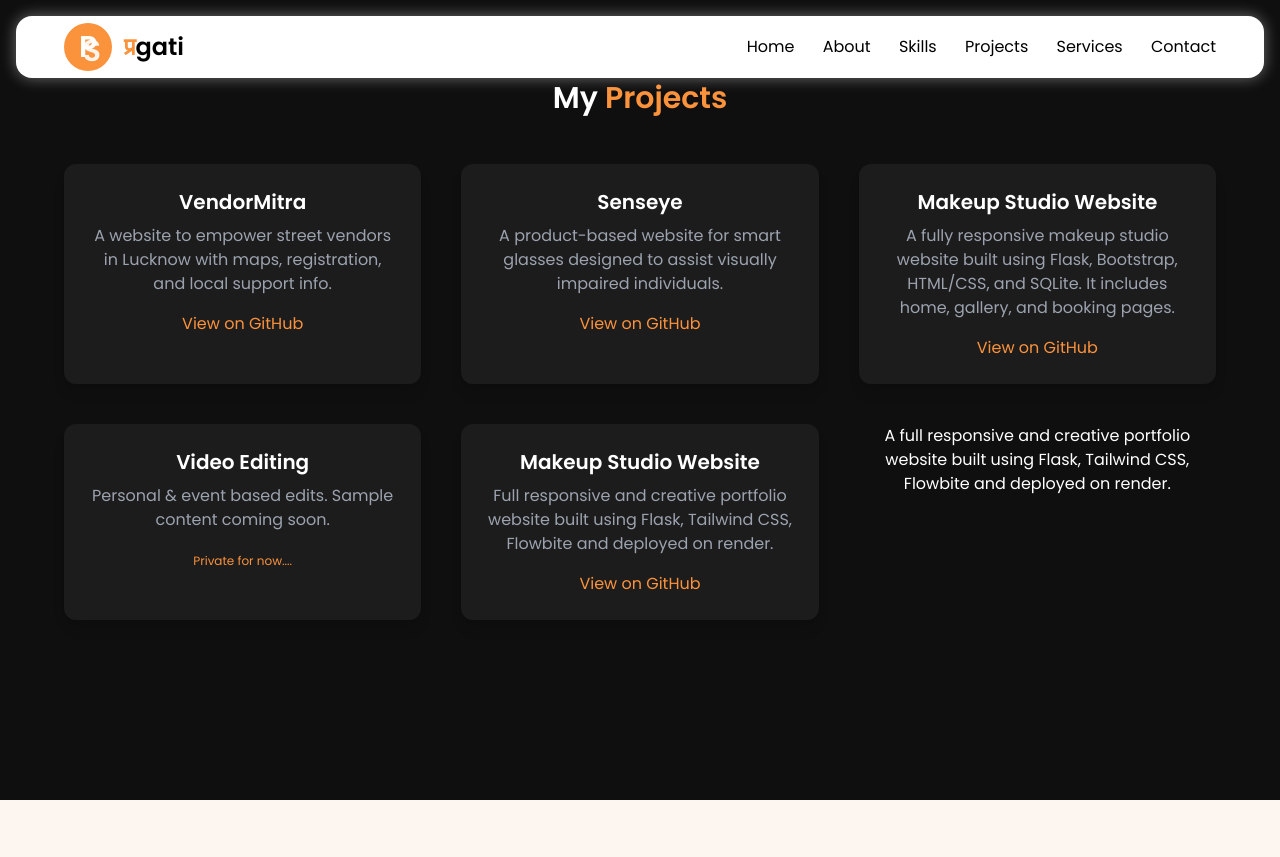
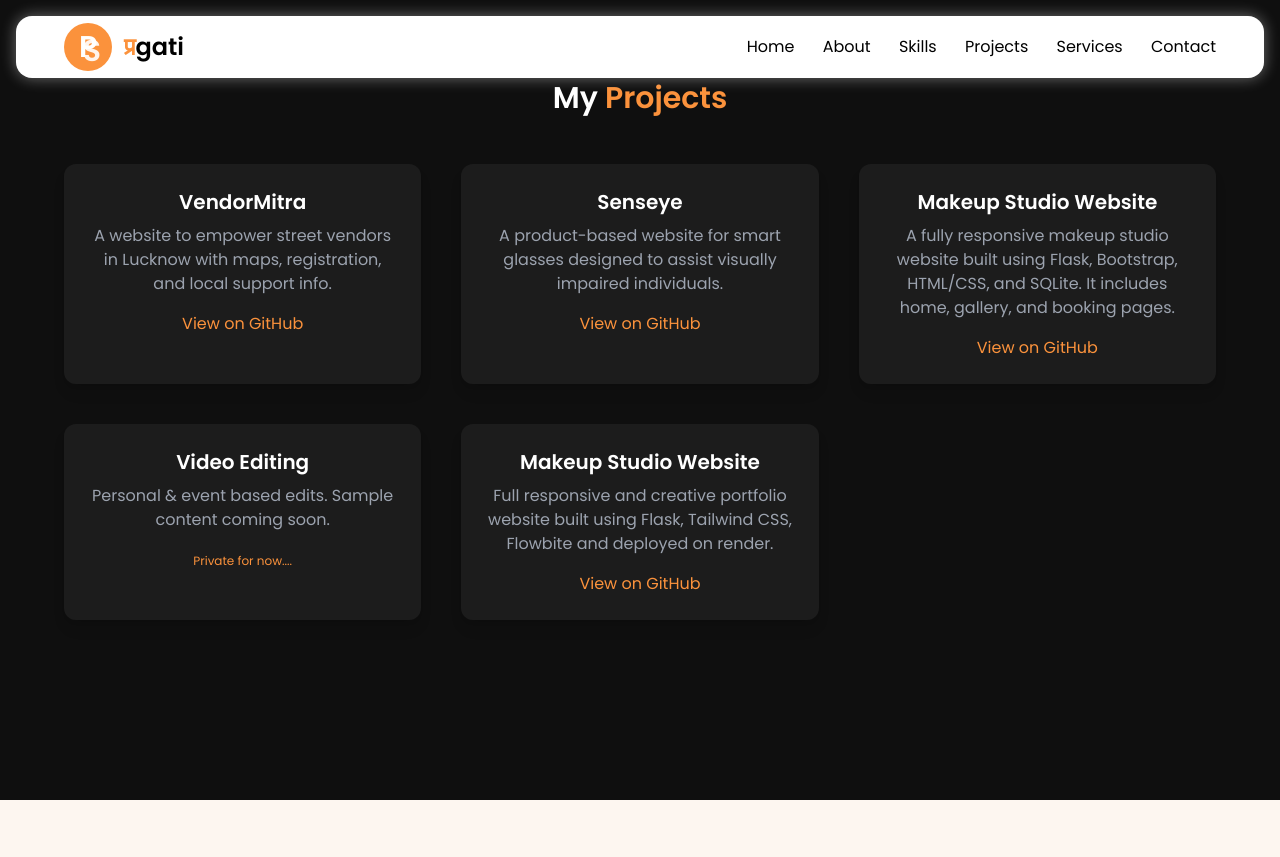
Before and after one commit to shuklapragati/pragati-portfolio, a Flask app: page /projects in a window 1280 px wide. Shown: the top 857 px of the page. Run offline with Flask 3, Linux system fonts and the light colour scheme; some libraries are stand-ins or nearby versions.

Commit message:
Removed unnecessary text

```diff
--- a/templates/projects.html
+++ b/templates/projects.html
@@ -44,7 +44,7 @@
 
 
 
-A full responsive and creative portfolio website built using Flask, Tailwind CSS, Flowbite and deployed on render.
+
 
     </div>
   </div>
```
